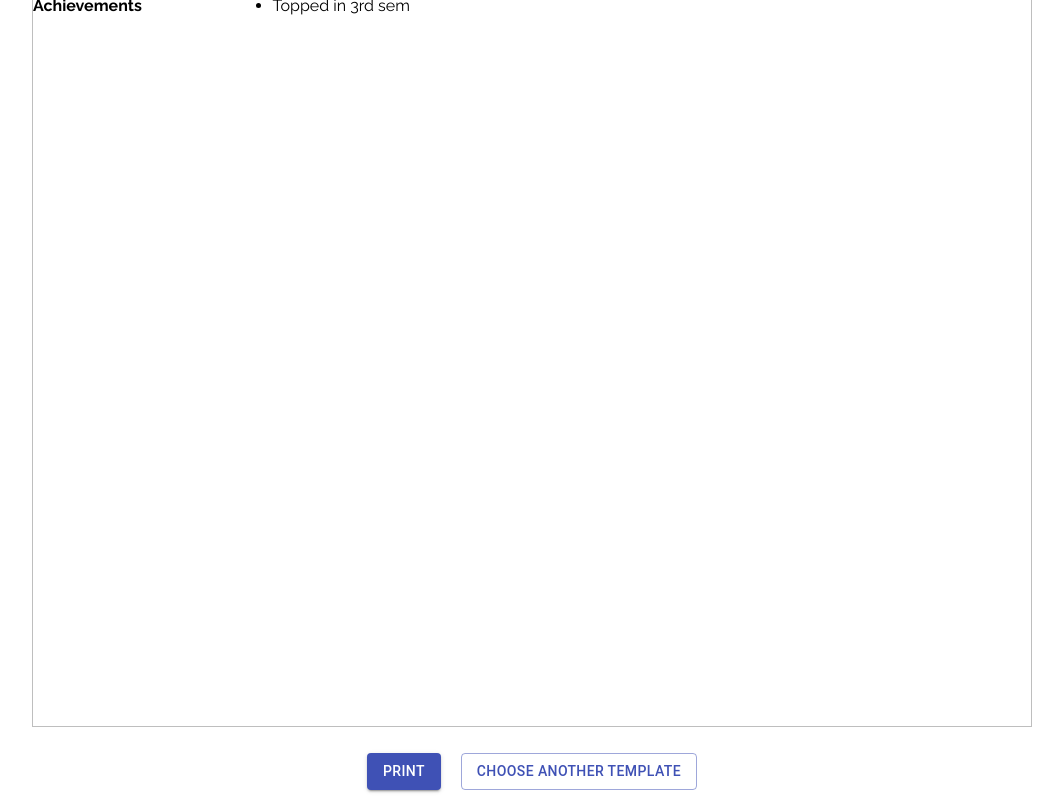
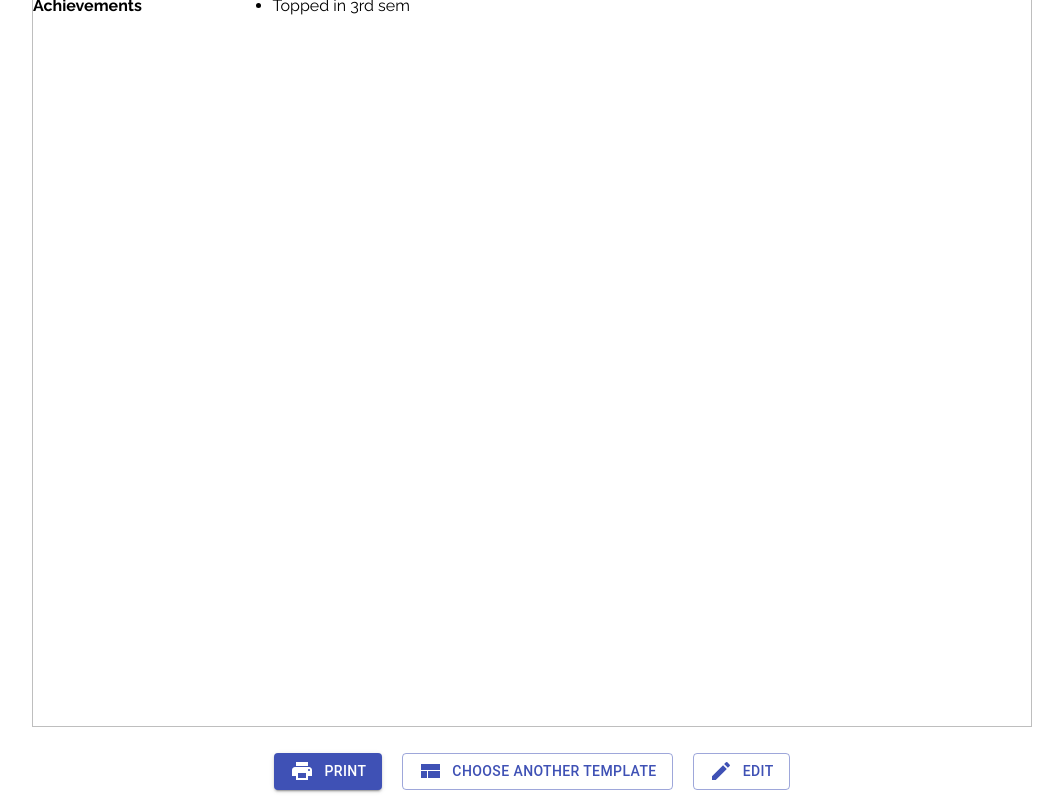
Before and after one commit to SBhattacharya45/resume-builder, a React (Create React App) app: page /preview in a window 1280 px wide. Shown: the part 382-1182 px from the top of the page, without its empty margins (108-1171 px from the left). Built offline with nearby package versions, Linux system fonts and the light colour scheme.

Commit message:
made some minor improvements to ui and linked the buttons

```diff
--- a/src/components/LandingPage/LandingPage.css
+++ b/src/components/LandingPage/LandingPage.css
@@ -64,6 +64,10 @@
   box-shadow: 0px 0px 20px rgba(0, 0, 0, 0.199);
 }
 
+.landingPage__icons .MuiSvgIcon-root {
+  margin-right: 0px !important;
+}
+
 @media only screen and (max-width: 600px){
     .landingPage{
         background-position: 30% 30%;
--- a/src/components/LandingPage/LandingPage.js
+++ b/src/components/LandingPage/LandingPage.js
@@ -2,6 +2,7 @@ import React from 'react';
 import GitHubIcon from '@material-ui/icons/GitHub';
 import ShareIcon from '@material-ui/icons/Share';
 import FacebookIcon from '@material-ui/icons/Facebook';
+
 
 import './LandingPage.css';
 import { IconButton, Button } from '@material-ui/core';
@@ -18,7 +19,7 @@ const LandingPage = () => {
                     Fill the form. Print the resume
                 </p>
                 <p className="landingPage__text">It's that easy</p>
-                <Button>GET STARTED</Button>
+                <Button href= "/form" > GET STARTED </Button>
 
             </div>
             <div className="landingPage__icons">
--- a/src/containers/FormContainer/FormContainer.js
+++ b/src/containers/FormContainer/FormContainer.js
@@ -1,12 +1,12 @@
 import React,{Component} from 'react';
 import { connect } from 'react-redux';
-
 import Input from '../../components/Input/Input';
 import Item from '../../components/Item/Item';
 import classes from './FormContainer.module.css';
 import Grid from '@material-ui/core/Grid';
 import Button from '@material-ui/core/Button';
 import * as actions from '../../store/actions/index';
+
 
 
 class FormConatiner extends Component {
@@ -286,6 +286,7 @@ class FormConatiner extends Component {
             && this.state.achivs.length > 0) {
                 this.props.onFormSubmit(this.state);
                 alert("form submitted");
+
         } else {
             alert("fill in all details");
         }
--- a/src/containers/Preview/Preview.css
+++ b/src/containers/Preview/Preview.css
@@ -6,3 +6,11 @@
 .MuiButton-outlined, .MuiButton-contained {
     margin: 10px !important;
 }
+
+.print{
+    display: flex;
+}
+
+.MuiSvgIcon-root{
+    margin-right: 10px;
+}
--- a/src/containers/Preview/Preview.js
+++ b/src/containers/Preview/Preview.js
@@ -4,6 +4,11 @@ import ReactToPrint from "react-to-print";
 import './Preview.css';
 
 import Page from '../../components/Page/Page';
+
+import EditIcon from '@material-ui/icons/Edit';
+import PrintIcon from '@material-ui/icons/Print';
+import ViewCompactIcon from '@material-ui/icons/ViewCompact';
+
 
 import Template1 from '../../components/Templates/Template1/Template1';
 //import Template2 from '../../components/Templates/Template2/Template2';
@@ -21,12 +26,15 @@ class Preview extends Component {
                 <div className="buttons">
                     <Button variant="contained" color="primary">
                         <ReactToPrint
-                        trigger={() => <span>Print</span>}
+                        trigger={() => <span className="print"> <PrintIcon/> Print</span>}
                         content={() => this.componentRef}
                         />
                     </Button>
-                    <Button variant="outlined" color="primary">
-                        Choose another Template
+                    <Button variant="outlined" color="primary" hred="/templates">
+                       <ViewCompactIcon/> Choose another Template
+                    </Button>
+                    <Button variant="outlined" color="primary" href="/form">
+                       <EditIcon/> Edit
                     </Button>
                 </div>
                 <div>
```
